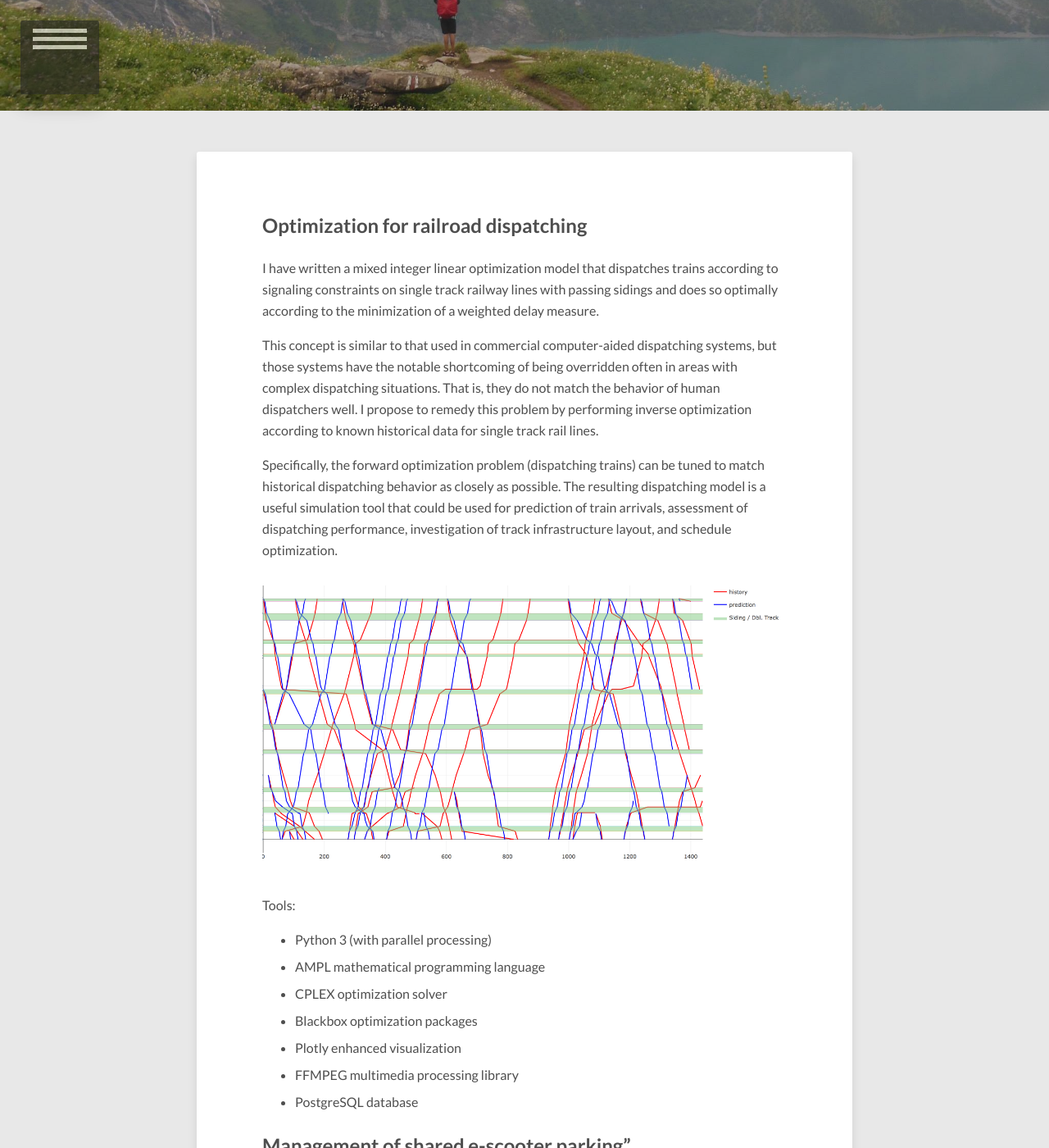
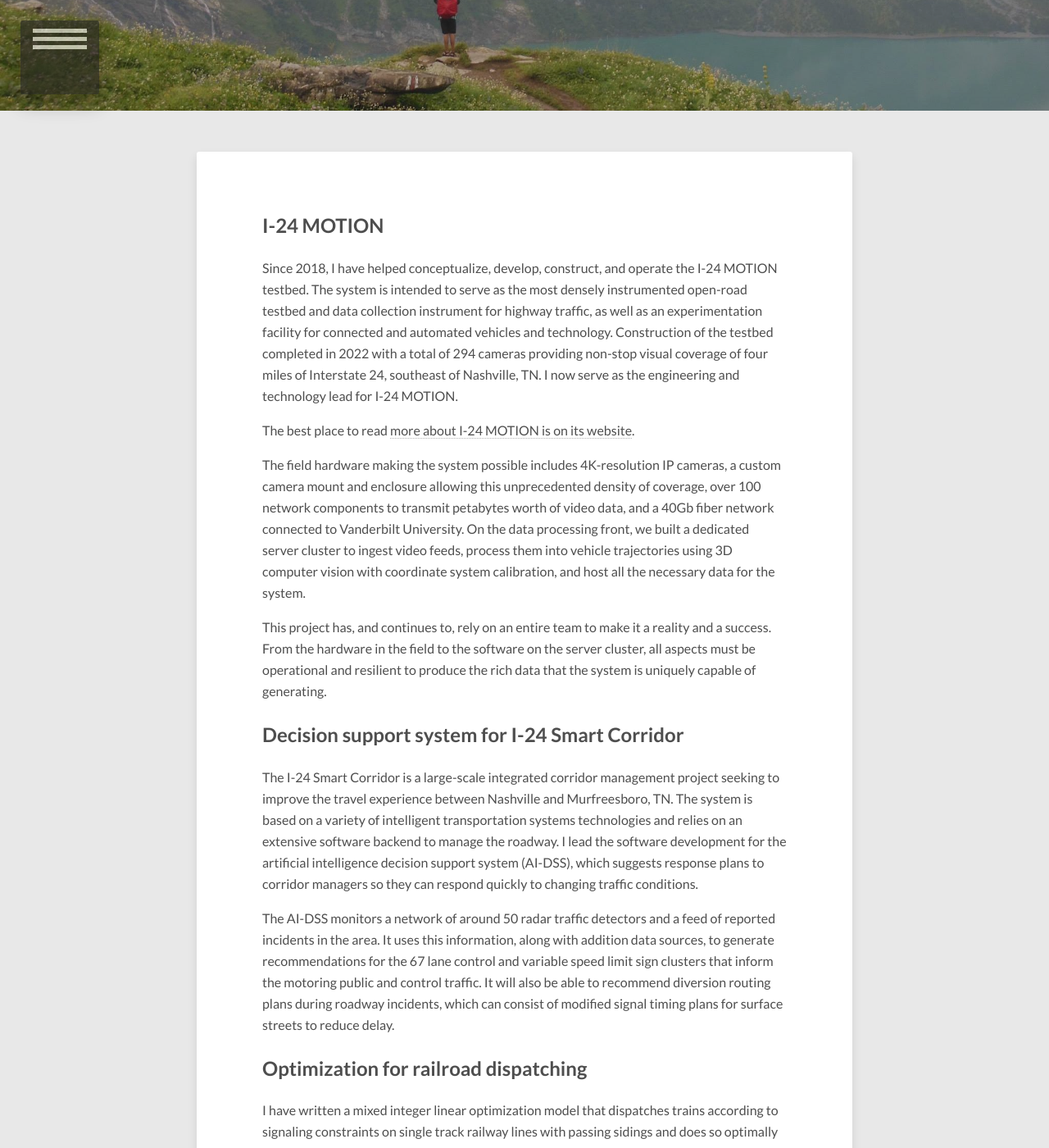
Before and after one commit to barbourww/barbourww.github.io, a Jekyll site: the page built from research/index.md, in a window 1280 px wide and 1400 px high, scrolled down 315 px. Shown: the whole window at 82% size. Built offline with Jekyll 4.4.1, drawn with Linux system fonts in a browser that asks for light colours; nearby versions of some CDN libraries; some of the changed text lies outside the part shown.

Commit message:
Changes to About and Research pages

```diff
--- a/research/index.md
+++ b/research/index.md
@@ -6,6 +6,22 @@
 comments: false
 modified: 2018-01-27
 ---
+
+## I-24 MOTION
+
+Since 2018, I have helped conceptualize, develop, construct, and operate the I-24 MOTION testbed. The system is intended to serve as the most densely instrumented open-road testbed and data collection instrument for highway traffic, as well as an experimentation facility for connected and automated vehicles and technology. Construction of the testbed completed in 2022 with a total of 294 cameras providing non-stop visual coverage of four miles of Interstate 24, southeast of Nashville, TN. I now serve as the engineering and technology lead for I-24 MOTION.
+
+The best place to read [more about I-24 MOTION is on its website](https://i24motion.org).
+
+The field hardware making the system possible includes 4K-resolution IP cameras, a custom camera mount and enclosure allowing this unprecedented density of coverage, over 100 network components to transmit petabytes worth of video data, and a 40Gb fiber network connected to Vanderbilt University. On the data processing front, we built a dedicated server cluster to ingest video feeds, process them into vehicle trajectories using 3D computer vision with coordinate system calibration, and host all the necessary data for the system.
+
+This project has, and continues to, rely on an entire team to make it a reality and a success. From the hardware in the field to the software on the server cluster, all aspects must be operational and resilient to produce the rich data that the system is uniquely capable of generating.
+
+## Decision support system for I-24 Smart Corridor
+
+The I-24 Smart Corridor is a large-scale integrated corridor management project seeking to improve the travel experience between Nashville and Murfreesboro, TN. The system is based on a variety of intelligent transportation systems technologies and relies on an extensive software backend to manage the roadway. I lead the software development for the artificial intelligence decision support system (AI-DSS), which suggests response plans to corridor managers so they can respond quickly to changing traffic conditions.
+
+The AI-DSS monitors a network of around 50 radar traffic detectors and a feed of reported incidents in the area. It uses this information, along with addition data sources, to generate recommendations for the 67 lane control and variable speed limit sign clusters that inform the motoring public and control traffic. It will also be able to recommend diversion routing plans during roadway incidents, which can consist of modified signal timing plans for surface streets to reduce delay.
 
 ## Optimization for railroad dispatching
 
@@ -29,7 +45,7 @@
 * PostgreSQL database
 
 
-## Management of shared e-scooter parking"
+## Management of shared e-scooter parking
 
 Proliferation of shared urban mobility devices (SUMDs), particularly dockless e-scooters, has created opportunities for users desiring efficient, short trips. Simultaneously, these devices have raised management challenges for cities and regulators in terms of safety, infrastructure, and parking. There is a need in some high-demand areas for dedicated parking locations for dockless e-scooters and other devices.
 
```
Also changed, not shown: about/index.md (+4 -2 lines).
